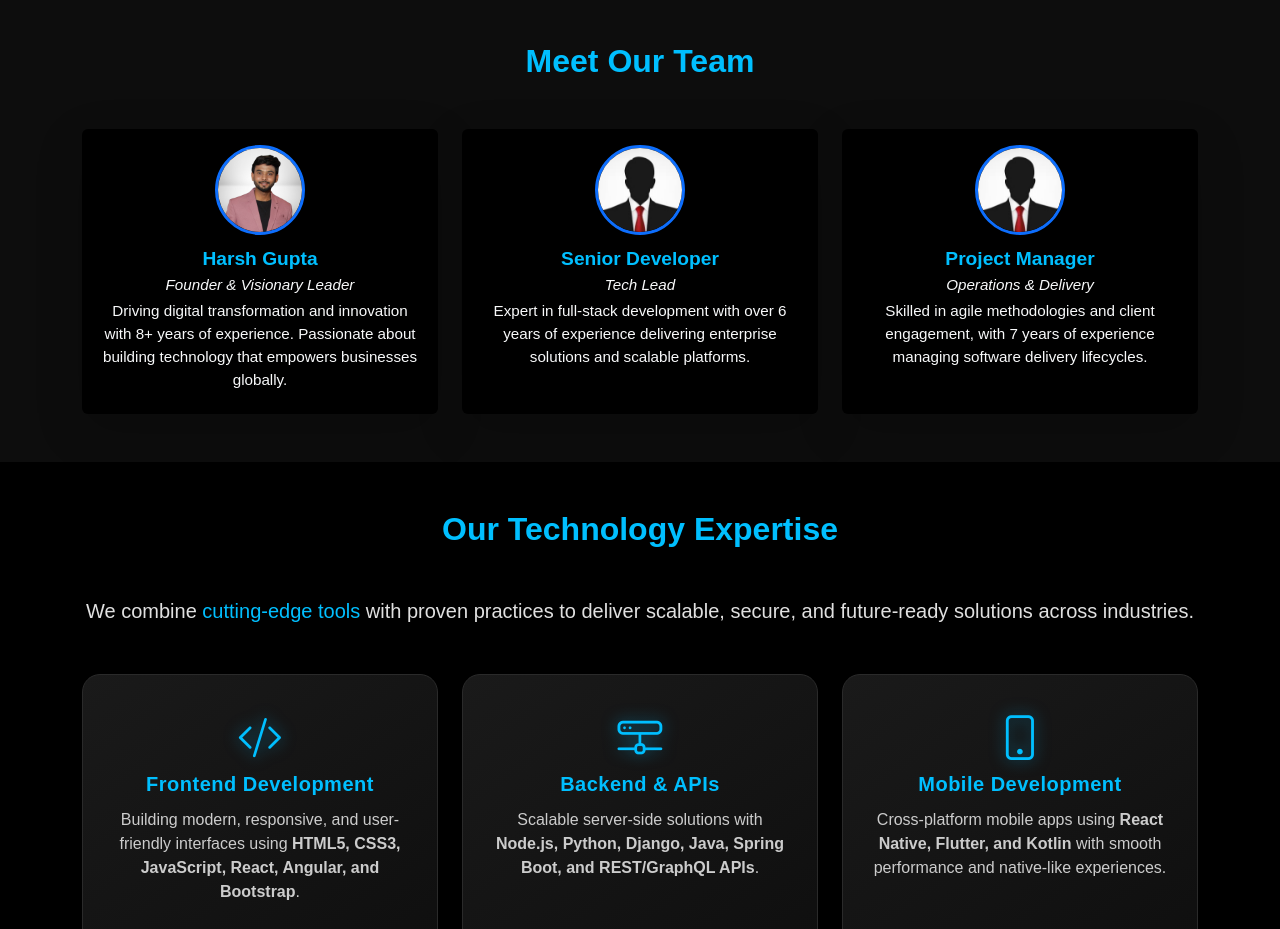
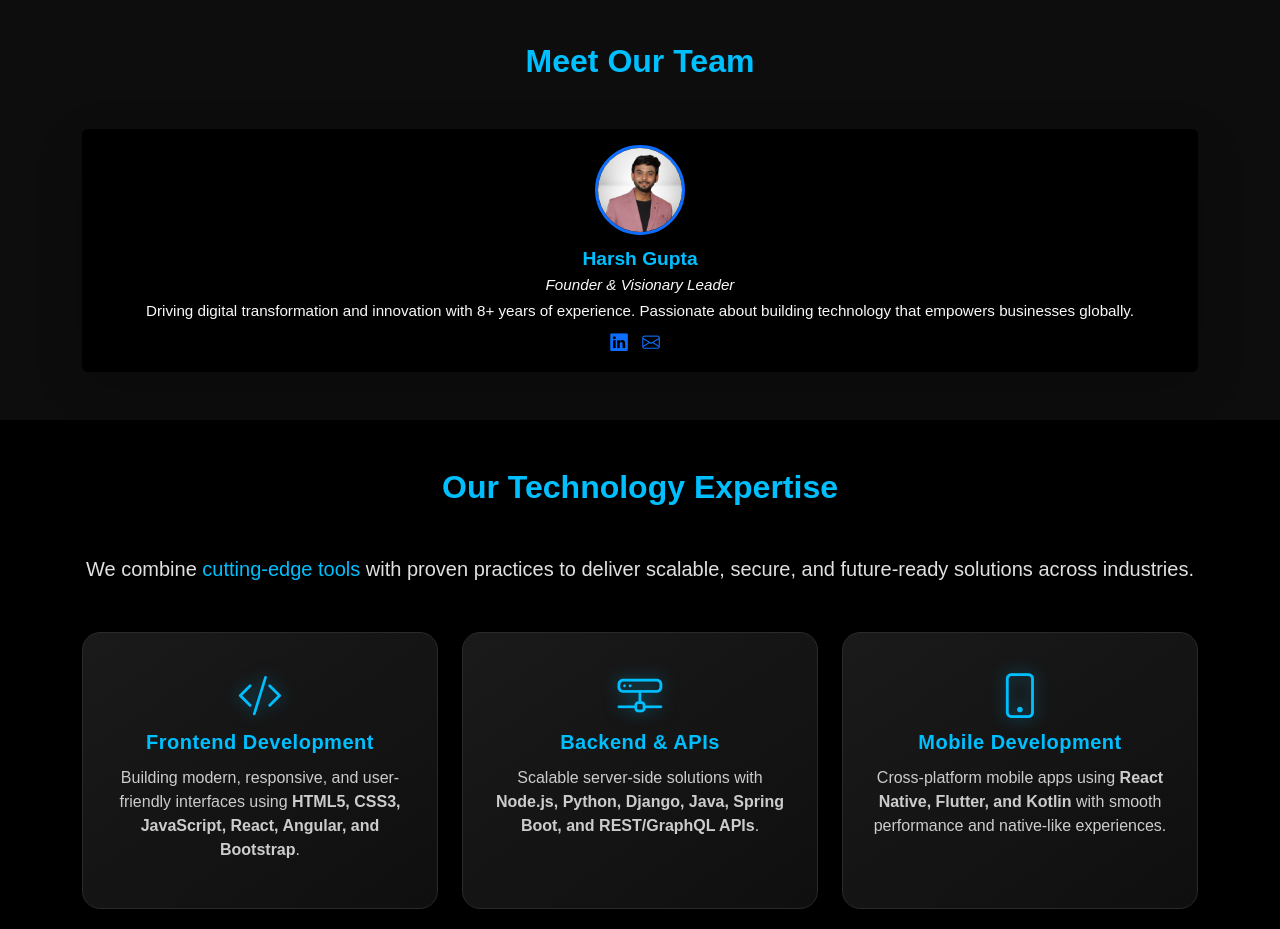
Before and after one commit to harshlg929/Indoryque, a plain HTML site: page index.html in a window 1280 px wide. Shown: the part 2580-3509 px from the top of the page. Drawn offline with nearby package versions, Linux system fonts and the light colour scheme.

Commit message:
Remove extra member from the page

```diff
--- a/index.html
+++ b/index.html
@@ -307,7 +307,7 @@
 
         <div class="row g-4">
           <!-- Founder -->
-          <div class="col-md-4">
+          <div class="col-md-12">
             <div
               class="team-card d-flex align-items-center bg-black shadow-lg p-3 rounded h-100"
             >
@@ -326,16 +326,22 @@
                   experience. Passionate about building technology that empowers
                   businesses globally.
                 </p>
-                <!-- <div class="social-icons">
-              <a href="#"><i class="bi bi-linkedin"></i></a>
-              <a href="#"><i class="bi bi-envelope"></i></a>
-            </div> -->
+                <div class="social-icons">
+                  <a
+                    href="https://linkedin.com/in/harsh-gupta-0168a0155"
+                    target="_blank"
+                    ><i class="bi bi-linkedin"></i
+                  ></a>
+                  <a href="mailto:harshlg929@gmail.com" target="_blank"
+                    ><i class="bi bi-envelope"></i
+                  ></a>
+                </div>
               </div>
             </div>
           </div>
 
           <!-- Developer -->
-          <div class="col-md-4">
+          <!-- <div class="col-md-4">
             <div
               class="team-card d-flex align-items-center bg-black shadow-lg p-3 rounded h-100"
             >
@@ -352,16 +358,16 @@
                   experience delivering enterprise solutions and scalable
                   platforms.
                 </p>
-                <!-- <div class="social-icons">
+                <div class="social-icons">
                   <a href="#"><i class="bi bi-github"></i></a>
                   <a href="#"><i class="bi bi-linkedin"></i></a>
-            </div> -->
                 </div>
               </div>
             </div>
+          </div> -->
 
           <!-- Project Manager -->
-          <div class="col-md-4">
+          <!-- <div class="col-md-4">
             <div
               class="team-card d-flex align-items-center bg-black shadow-lg p-3 rounded h-100"
             >
@@ -377,13 +383,13 @@
                   Skilled in agile methodologies and client engagement, with 7
                   years of experience managing software delivery lifecycles.
                 </p>
-                <!-- <div class="social-icons">
+                <div class="social-icons">
                   <a href="#"><i class="bi bi-linkedin"></i></a>
                   <a href="#"><i class="bi bi-twitter"></i></a>
-            </div> -->
                 </div>
               </div>
             </div>
+          </div> -->
         </div>
       </div>
     </section>
```
Lines whose indentation alone changed are shown as unchanged.
